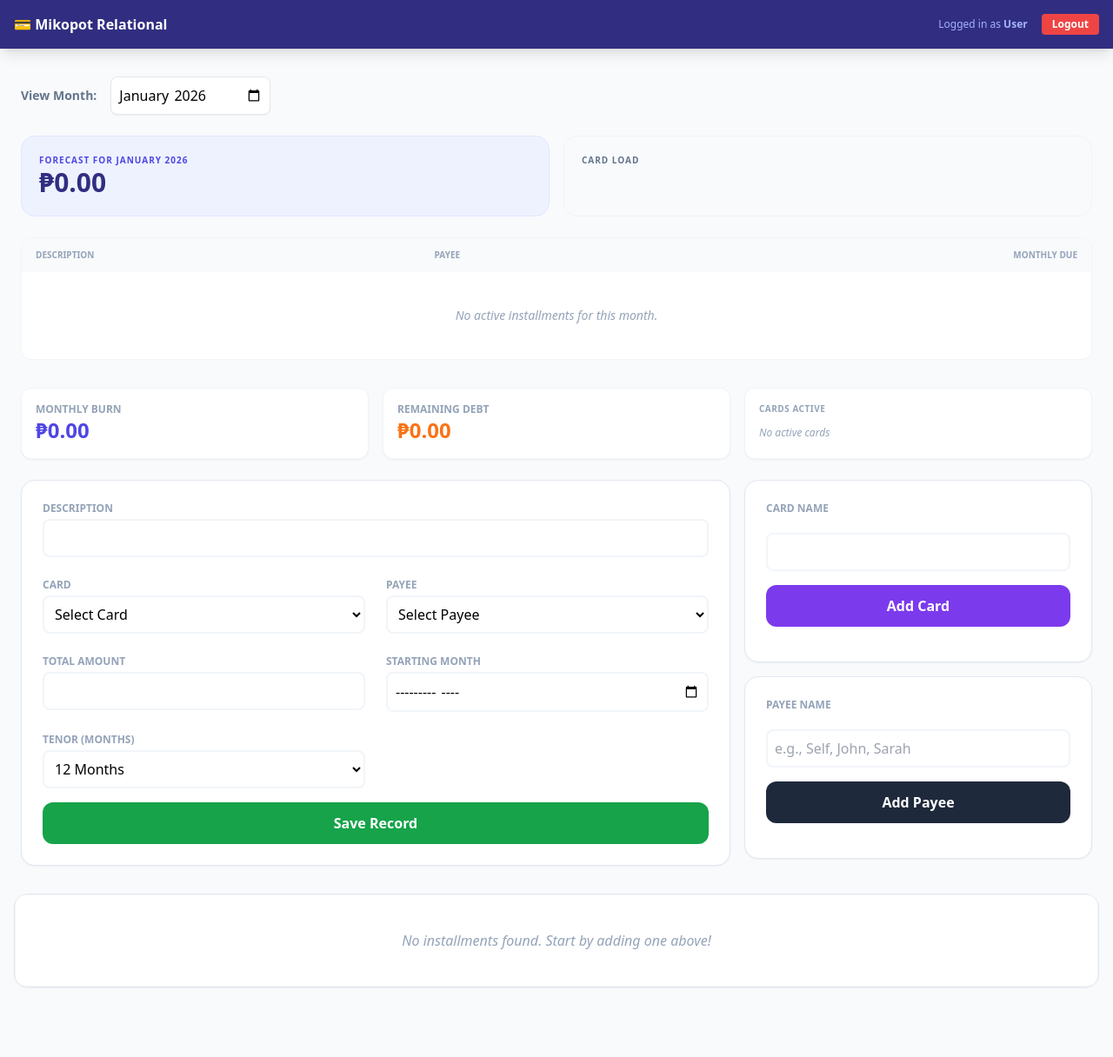
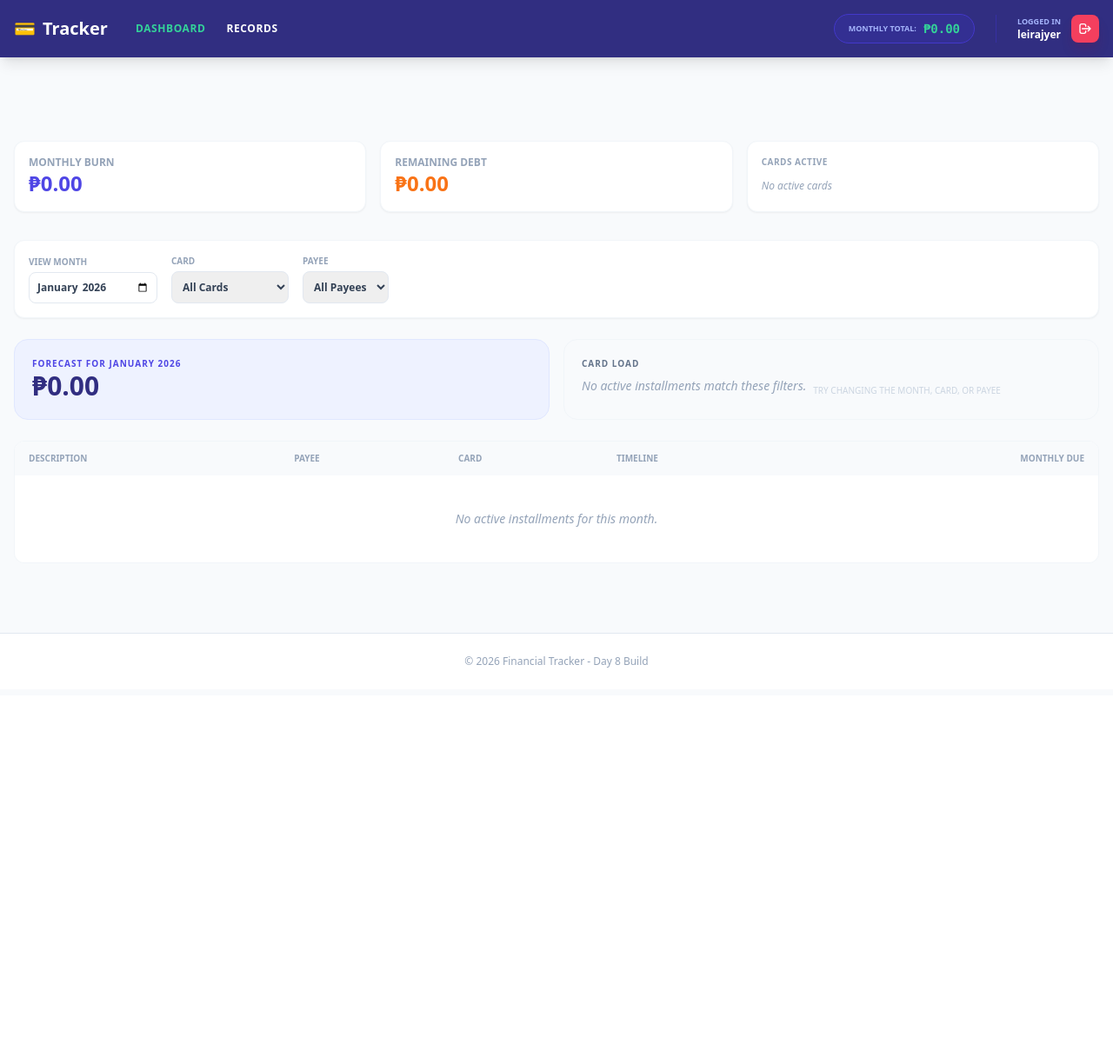
Before and after one commit to leirajyer/financial-tracker, a FastAPI app: page / in a window 1280 px wide. Shown: the whole page at 87% size. After the commit the page ends 768 px from the top, so only its background shows below. Run offline with FastAPI, Linux system fonts and the light colour scheme; data comes from the database, SQL or seed files in the repository; data that the repository does not hold is empty; some libraries are stand-ins or nearby versions.

Commit message:
Day 8 Complete: Multi-page structure, HTMX filters, and Base layout

```diff
--- a/main.py
+++ b/main.py
@@ -1,4 +1,4 @@
-from fastapi import FastAPI, Request, Form, Response
+from fastapi import FastAPI, Request, Form, Response, Query
 from fastapi.responses import HTMLResponse, RedirectResponse
 from fastapi.templating import Jinja2Templates
 from datetime import datetime
@@ -29,12 +29,21 @@ async def startup_event():
 # --- AUTH ROUTES ---
 @app.get("/")
 async def index(request: Request):
-    # Pass the current time so the HTML can format the default month
+    db = SessionLocal()
+    # Fetch lists for the forecast filters
+    cards = db.query(Card).all()
+    payees = db.query(Payee).all()
+    stats = calculate_monthly_totals(db)
+    db.close()
+
     return templates.TemplateResponse(
-        "base.html",
+        "index.html",
         {
             "request": request,
-            "now": datetime.now(),  # This is the missing piece!
+            "now": datetime.now(),
+            "cards": cards,
+            "payees": payees,
+            "total_burn": stats["total_burn"],
         },
     )
 
@@ -144,7 +153,6 @@ async def add_payee(response: Response, name: str = Form(...)):
 @app.post("/add-installment")
 async def add_installment(
     request: Request,
-    response: Response,
     description: str = Form(...),
     card_id: int = Form(...),
     total_amount: float = Form(...),
@@ -152,7 +160,7 @@ async def add_installment(
     payee_id: int = Form(...),
     start_period: str = Form(...),
 ):
-    # 1. Logic for Date Calculation
+    # 1. Logic for Date Calculation (Keep this exactly as you had it)
     start_date = datetime.strptime(start_period, "%Y-%m").date()
     actual_months = total_months if total_months > 1 else 1
     monthly = total_amount / actual_months
@@ -175,40 +183,13 @@ async def add_installment(
     )
     db.add(new_item)
     db.commit()
-
-    # 3. Fetch Data BEFORE closing the DB
-    stats = calculate_monthly_totals(db)
-    # Important: joinedload here ensures the list has Card/Payee names
-    records = (
-        db.query(Installment)
-        .options(joinedload(Installment.card), joinedload(Installment.payee))
-        .all()
-    )
     db.close()
 
-    # 4. Prepare Multi-part Response strings
-    success_msg = '<div class="p-2 bg-green-100 text-green-700 rounded text-sm mb-4">✅ Added Successfully</div>'
+    # 3. REDIRECT vs SWAP
+    # Since we are on a dedicated /add page, we want to go back to the list.
+    # We use the HX-Location header to tell HTMX to "navigate" to the records page.
 
-    summary_html = templates.get_template("partials/summary.html").render(
-        {
-            "request": request,
-            "total_burn": stats["total_burn"],
-            "card_totals": stats["card_totals"],
-            "total_remaining": stats.get("total_remaining", 0),
-        }
-    )
-
-    list_html = templates.get_template("partials/list.html").render(
-        {"request": request, "records": records}
-    )
-
-    # 5. Wrap with OOB IDs (Ensure these match your index.html IDs)
-    summary_oob = f'<div id="summary-container" hx-swap-oob="true">{summary_html}</div>'
-    list_oob = (
-        f'<div id="installment-list-container" hx-swap-oob="true">{list_html}</div>'
-    )
-
-    return HTMLResponse(content=success_msg + summary_oob + list_oob)
+    return Response(headers={"HX-Location": "/records"})
 
 
 @app.delete("/delete-installment/{item_id}")
@@ -298,23 +279,91 @@ async def get_payees(request: Request):
 
 
 # Forecast
+# @app.get("/get-forecast")
+# async def get_forecast(request: Request, forecast_period: str = None):
+#     # Fallback: If for some reason forecast_period is missing, use current month
+#     if not forecast_period:
+#         forecast_period = datetime.now().strftime("%Y-%m")
+
+#     try:
+#         yr, mo = map(int, forecast_period.split("-"))
+
+#         db = SessionLocal()
+#         # Using our logic from Step 2 with eager loading
+#         data = get_monthly_forecast(db, yr, mo)
+#         db.close()
+
+#         return templates.TemplateResponse(
+#             "partials/forecast.html", {"request": request, **data}
+#         )
+#     except Exception as e:
+#         print(f"Forecast Error: {e}")
+#         return HTMLResponse(f"Error: {str(e)}", status_code=500)
+
+
+from typing import Optional  # Add this to your imports
+
+
 @app.get("/get-forecast")
-async def get_forecast(request: Request, forecast_period: str = None):
-    # Fallback: If for some reason forecast_period is missing, use current month
+async def get_forecast(
+    request: Request,
+    forecast_period: str = None,
+    card_id: Optional[str] = Query(None),  # Change int to Optional[str]
+    payee_id: Optional[str] = Query(None),  # Change int to Optional[str]
+):
     if not forecast_period:
         forecast_period = datetime.now().strftime("%Y-%m")
 
+    yr, mo = map(int, forecast_period.split("-"))
+
+    # Convert to int only if they are not empty strings
+    c_id = int(card_id) if card_id and card_id.strip() else None
+    p_id = int(payee_id) if payee_id and payee_id.strip() else None
+
+    db = SessionLocal()
+    data = get_monthly_forecast(db, yr, mo, card_id=c_id, payee_id=p_id)
+    db.close()
+
+    return templates.TemplateResponse(
+        "partials/forecast.html", {"request": request, **data}
+    )
+
+
+@app.get("/records")
+async def records_page(request: Request):
+    # Just like the index, we need to pass 'now' for the nav ticker
+    db = SessionLocal()
+    stats = calculate_monthly_totals(db)
+    db.close()
+
+    return templates.TemplateResponse(
+        "records_page.html",
+        {"request": request, "now": datetime.now(), "total_burn": stats["total_burn"]},
+    )
+
+
+@app.get("/add")
+async def add_page(request: Request):
+    db = SessionLocal()
     try:
-        yr, mo = map(int, forecast_period.split("-"))
+        # We need the stats for the Navbar ticker
+        stats = calculate_monthly_totals(db)
 
-        db = SessionLocal()
-        # Using our logic from Step 2 with eager loading
-        data = get_monthly_forecast(db, yr, mo)
+        return templates.TemplateResponse(
+            "add_page.html",
+            {
+                "request": request,
+                "now": datetime.now(),
+                "total_burn": stats["total_burn"],
+            },
+        )
+    finally:
         db.close()
 
-        return templates.TemplateResponse(
-            "partials/forecast.html", {"request": request, **data}
-        )
-    except Exception as e:
-        print(f"Forecast Error: {e}")
-        return HTMLResponse(f"Error: {str(e)}", status_code=500)
+
+@app.get("/add-form")
+async def get_add_form(request: Request):
+    # We pass 'now' so the 'Starting Month' input can default to the current month
+    return templates.TemplateResponse(
+        "partials/form.html", {"request": request, "now": datetime.now()}
+    )
--- a/templates/base.html
+++ b/templates/base.html
@@ -2,137 +2,65 @@
 <html lang="en">
 
 <head>
-  <meta charset="UTF-8" />
-  <meta name="viewport" content="width=device-width, initial-scale=1.0" />
-  <title>Mikopot Tracker | Relational DB</title>
+  <meta charset="UTF-8">
+  <title>Financial Tracker</title>
+  <script src="https://unpkg.com/htmx.org@1.9.10"></script>
   <script src="https://cdn.tailwindcss.com"></script>
-  <script src="https://unpkg.com/htmx.org@1.9.10"></script>
 </head>
 
-<body class="bg-slate-50 font-sans min-h-screen pb-20">
-  <nav class="bg-indigo-900 text-white p-4 mb-8 flex justify-between items-center shadow-lg">
-    <span class="font-bold">💳 Mikopot Relational</span>
-    <div class="flex items-center gap-4">
-      <span class="text-xs text-indigo-300">Logged in as <strong>User</strong></span>
-      <a href="/logout" class="bg-red-500 hover:bg-red-600 px-3 py-1 rounded text-xs font-bold transition">
-        Logout
+<body class="bg-slate-50 min-h-screen flex flex-col">
+
+  <nav class="bg-indigo-900 text-white p-4 mb-8 flex justify-between items-center shadow-lg sticky top-0 z-50">
+    <div class="flex items-center gap-8">
+      <a href="/" class="font-bold text-xl flex items-center gap-2">
+        <span>💳</span>
+        <span class="hidden sm:inline">Tracker</span>
       </a>
-    </div>
-  </nav>
-  <div class="w-full px-6">
-    <div class="flex items-center gap-4">
-      <label class="text-sm font-bold text-slate-500">View Month:</label>
-      <input type="month" name="forecast_period" value="{{ now.strftime('%Y-%m') }}" hx-get="/get-forecast"
-        hx-target="#forecast-container" hx-trigger="change, load"
-        class="bg-white border border-slate-200 p-2 rounded-lg shadow-sm">
-    </div>
-    <!-- forecast -->
-    <div id="forecast-container" class="mt-6">
-      <div class="p-10 text-center text-slate-400 animate-pulse">
-        Calculating forecast for {{ now.strftime('%B %Y') }}...
-      </div>
-    </div>
-  </div>
-  <!-- month summary  -->
-  <div class="w-full px-6">
-    <div id="summary-container" hx-get="/get-summary" hx-trigger="load" class="mb-6">
-      <div class="p-4 text-center text-slate-400">Loading summary...</div>
-    </div>
-  </div>
-  <!-- forms -->
-  <main class="w-full px-4">
-    <div class="grid grid-cols-12">
-      <div class="col-span-8 px-2">
-        <div class="bg-white p-6 rounded-2xl shadow-sm border border-slate-200">
-          <form hx-post="/add-installment" hx-target="#response-msg" hx-on::after-request="this.reset()"
-            class="space-y-4">
-            <div class="grid grid-cols-1 md:grid-cols-2 gap-6">
-              <div class="md:col-span-2">
-                <label class="block text-xs font-bold text-slate-400 uppercase mb-1">Description</label>
-                <input type="text" name="description" required
-                  class="w-full border-2 border-slate-100 p-2 rounded-lg" />
-              </div>
-              <div>
-                <label class="block text-xs font-bold text-slate-400 uppercase mb-1">Card</label>
-                <select name="card_id" hx-get="/get-cards" hx-target="this" hx-trigger="load" required
-                  class="w-full border-2 border-slate-100 p-2 rounded-lg bg-white"></select>
-              </div>
-              <div>
-                <label class="block text-xs font-bold text-slate-400 uppercase mb-1" required>Payee</label>
-                <select name="payee_id" hx-get="/get-payee" hx-target="this" hx-trigger="load" required
-                  class="w-full border-2 border-slate-100 p-2 rounded-lg bg-white"></select>
-              </div>
-              <div>
-                <label class="block text-xs font-bold text-slate-400 uppercase mb-1">Total Amount</label>
-                <input type="number" step="0.01" name="total_amount" required
-                  class="w-full border-2 border-slate-100 p-2 rounded-lg" />
-              </div>
-              <div>
-                <label class="block text-xs font-bold text-slate-400 uppercase mb-1">
-                  Starting Month
-                </label>
-                <input type="month" name="start_period" required
-                  class="w-full border-2 border-slate-100 p-2 rounded-lg" />
-              </div>
-              <div>
-                <label class="block text-xs font-bold text-slate-400 uppercase mb-1">Tenor (Months)</label>
-                <select name="total_months" required class="w-full border-2 border-slate-100 p-2 rounded-lg bg-white">
-                  <option value="3">3 Months</option>
-                  <option value="6">6 Months</option>
-                  <option value="12" selected>12 Months</option>
-                  <option value="24">24 Months</option>
-                </select>
-              </div>
-            </div>
-            <button type="submit"
-              class="w-full bg-green-600 text-white font-bold py-3 rounded-xl hover:bg-green-700 transition mt-4">
-              Save Record
-            </button>
-          </form>
-          <div id="response-msg"></div>
-        </div>
-      </div>
-      <aside class="col-span-4 px-2 space-y-4">
-        <div class="bg-white p-6 rounded-2xl shadow-sm border border-slate-200">
-          <form hx-post="/add-card" hx-target="#response-card" hx-on::after-request="this.reset()" class="space-y-4">
-            <label class="block text-xs font-bold text-slate-400 uppercase mb-1">Card Name</label>
-            <input type="text" name="name" class="w-full border-2 border-slate-100 p-2 rounded-lg" required />
-            <button type="submit"
-              class="w-full bg-violet-600 text-white font-bold py-3 rounded-xl hover:bg-violet-700 transition">
-              Add Card
-            </button>
-          </form>
-          <div id="response-card" class="mt-4"></div>
-        </div>
-
-        <div class="bg-white p-6 rounded-2xl shadow-sm border border-slate-200">
-          <form hx-post="/add-payee" hx-target="#response-payee" hx-on::after-request="this.reset()" class="space-y-4">
-            <label class="block text-xs font-bold text-slate-400 uppercase mb-1">Payee Name</label>
-            <input type="text" name="name" placeholder="e.g., Self, John, Sarah"
-              class="w-full border-2 border-slate-100 p-2 rounded-lg" required />
-            <button type="submit"
-              class="w-full bg-slate-800 text-white font-bold py-3 rounded-xl hover:bg-black transition">
-              Add Payee
-            </button>
-          </form>
-          <div id="response-payee" class="mt-4"></div>
-        </div>
-    </div>
-    </div>
-
-    <div class="bg-white mt-8 rounded-2xl shadow-sm border border-slate-200 overflow-hidden">
-      <div id="installment-list-container" hx-get="/get-list" hx-trigger="load"
-        class="bg-white rounded-xl shadow-sm border border-slate-100 overflow-hidden">
-
-        <div class="p-20 text-center">
-          <div class="inline-block animate-spin rounded-full h-8 w-8 border-b-2 border-indigo-600 mb-4"></div>
-          <p class="text-slate-400 animate-pulse">Fetching your installments...</p>
-        </div>
+      <div class="flex gap-6">
+        <a href="/"
+          class="text-xs font-bold uppercase tracking-wider hover:text-emerald-400 transition {% if request.url.path == '/' %}text-emerald-400{% endif %}">Dashboard</a>
+        <a href="/records"
+          class="text-xs font-bold uppercase tracking-wider hover:text-emerald-400 transition {% if request.url.path == '/records' %}text-emerald-400{% endif %}">Records</a>
       </div>
     </div>
 
+    <div class="flex items-center gap-6">
+      <div id="nav-total-burn"
+        class="hidden md:flex items-center gap-2 bg-indigo-800/50 px-4 py-1.5 rounded-full border border-indigo-700">
+        <span class="text-[9px] uppercase font-black text-indigo-300">Monthly Total:</span>
+        <span id="nav-total-value" class="text-sm font-mono font-bold text-emerald-400">
+          ₱{{ "{:,.2f}".format(total_burn) if total_burn else "0.00" }}
+        </span>
+      </div>
 
+      <div class="flex items-center gap-3 border-l border-indigo-800 pl-6">
+        <div class="flex flex-col items-end">
+          <span class="text-[9px] text-indigo-300 uppercase font-bold">Logged in</span>
+          <span class="text-xs font-bold">leirajyer</span>
+        </div>
+        <a href="/logout"
+          class="bg-rose-500 hover:bg-rose-600 text-white p-2 rounded-lg transition-all shadow-lg shadow-rose-900/20 group"
+          title="Logout">
+          <svg xmlns="http://www.w3.org/2000/svg" class="h-4 w-4" fill="none" viewBox="0 0 24 24" stroke="currentColor">
+            <path stroke-linecap="round" stroke-linejoin="round" stroke-width="2"
+              d="M17 16l4-4m0 0l-4-4m4 4H7m6 4v1a3 3 0 01-3 3H6a3 3 0 01-3-3V7a3 3 0 013-3h4a3 3 0 013 3v1" />
+          </svg>
+        </a>
+      </div>
+    </div>
+  </nav>
+
+  <main class="container mx-auto px-4 py-8">
+    {% block content %}
+    {% endblock %}
   </main>
+
+  <footer class="bg-white border-t border-slate-200 p-6 mt-12">
+    <div class="container mx-auto text-center text-slate-400 text-xs">
+      &copy; 2026 Financial Tracker - Day 8 Build
+    </div>
+  </footer>
+
 </body>
 
 </html>
--- /dev/null
+++ b/templates/index.html
@@ -0,0 +1,13 @@
+{% extends "base.html" %}
+
+{% block content %}
+<div class="animate-in fade-in duration-500">
+    <div hx-get="/get-summary" hx-trigger="load" class="mb-8"></div>
+
+    {% include "partials/forecast_filters.html" %}
+
+    <div id="forecast-container" hx-get="/get-forecast" hx-trigger="load" class="mt-6">
+        <div class="p-20 text-center text-slate-300">Calculating...</div>
+    </div>
+</div>
+{% endblock %}
--- a/templates/partials/forecast.html
+++ b/templates/partials/forecast.html
@@ -13,6 +13,13 @@
           <span class="text-[10px] font-bold text-slate-700">{{ card }}:</span>
           <span class="text-[10px] font-bold text-emerald-600">₱{{ "{:,.2f}".format(amt) }}</span>
         </div>
+        {% else %}
+        <tr>
+          <td colspan="5" class="px-4 py-20 text-center">
+            <p class="text-slate-400 italic text-sm">No active installments match these filters.</p>
+            <p class="text-[10px] text-slate-300 uppercase mt-2">Try changing the month, card, or payee</p>
+          </td>
+        </tr>
         {% endfor %}
       </div>
     </div>
@@ -24,6 +31,8 @@
         <tr>
           <th class="px-4 py-3">Description</th>
           <th class="px-4 py-3">Payee</th>
+          <th class="px-4 py-3">Card</th>
+          <th class="px-4 py-3">Timeline</th>
           <th class="px-4 py-3 text-right">Monthly Due</th>
         </tr>
       </thead>
@@ -32,12 +41,26 @@
         <tr class="hover:bg-slate-50 transition-colors">
           <td class="px-4 py-3 text-sm font-medium text-slate-700">{{ item.description }}</td>
           <td class="px-4 py-3 text-xs text-slate-500">{{ item.payee.name if item.payee else "Self" }}</td>
+          <td class="px-4 py-3 text-xs text-slate-500"><span
+              class="bg-white border border-slate-200 px-3 py-1 rounded-lg shadow-sm">{{ item.card.name if item.card
+              else "Self" }}</td>
+          <td class="px-4 py-3 text-xs text-slate-500">
+
+            <p class="text-[10px] text-slate-400 font-normal mt-1">
+              {% set prog = item.get_progress() %} {% set left = prog.total -
+              prog.current %} {% if prog.total == 1 %}
+              <span class="text-amber-600 font-bold uppercase text-[9px]">Straight Payment</span>
+              {% else %} {{ left }} {{ 'month' if left == 1 else 'months' }} left
+              {% endif %}
+            </p>{{ item.start_date.strftime("%B %Y") }} - {{
+            item.end_date.strftime("%B %Y") }}
+          </td>
           <td class="px-4 py-3 text-sm text-right font-bold text-slate-900">₱{{ "{:,.2f}".format(item.monthly_payment)
             }}</td>
         </tr>
         {% else %}
         <tr>
-          <td colspan="3" class="px-4 py-10 text-center text-slate-400 italic text-sm">
+          <td colspan="5" class="px-4 py-10 text-center text-slate-400 italic text-sm">
             No active installments for this month.
           </td>
         </tr>
--- /dev/null
+++ b/templates/partials/forecast_filters.html
@@ -0,0 +1,36 @@
+<div class="bg-white p-4 rounded-xl border border-slate-100 shadow-sm mb-6">
+    <div id="forecast-filters" class="flex flex-wrap items-center gap-4">
+
+        <div class="flex flex-col gap-1">
+            <label class="text-[10px] font-bold text-slate-400 uppercase">View Month</label>
+            <input type="month" name="forecast_period" value="{{ now.strftime('%Y-%m') }}" hx-get="/get-forecast"
+                hx-target="#forecast-container" hx-trigger="change, load"
+                hx-include="#forecast-filters input, #forecast-filters select"
+                class="border border-slate-200 p-2 rounded-lg text-xs font-bold text-slate-700">
+        </div>
+
+        <div class="flex flex-col gap-1">
+            <label class="text-[10px] font-bold text-slate-400 uppercase">Card</label>
+            <select name="card_id" hx-get="/get-forecast" hx-target="#forecast-container"
+                hx-include="#forecast-filters input, #forecast-filters select"
+                class="border border-slate-200 p-2 rounded-lg text-xs font-bold text-slate-700">
+                <option value="">All Cards</option>
+                {% for card in cards %}
+                <option value="{{ card.id }}">{{ card.name }}</option>
+                {% endfor %}
+            </select>
+        </div>
+
+        <div class="flex flex-col gap-1">
+            <label class="text-[10px] font-bold text-slate-400 uppercase">Payee</label>
+            <select name="payee_id" hx-get="/get-forecast" hx-target="#forecast-container"
+                hx-include="#forecast-filters input, #forecast-filters select"
+                class="border border-slate-200 p-2 rounded-lg text-xs font-bold text-slate-700">
+                <option value="">All Payees</option>
+                {% for payee in payees %}
+                <option value="{{ payee.id }}">{{ payee.name }}</option>
+                {% endfor %}
+            </select>
+        </div>
+    </div>
+</div>
```
Also changed, not shown: app/logic.py (+14 -6 lines), templates/add_page.html (added, +27 -0 lines), templates/dump_base.html (added, +176 -0 lines), templates/partials/form.html (added, +68 -0 lines), templates/records.html (added, +10 -0 lines), templates/records_page.html (added, +20 -0 lines).
